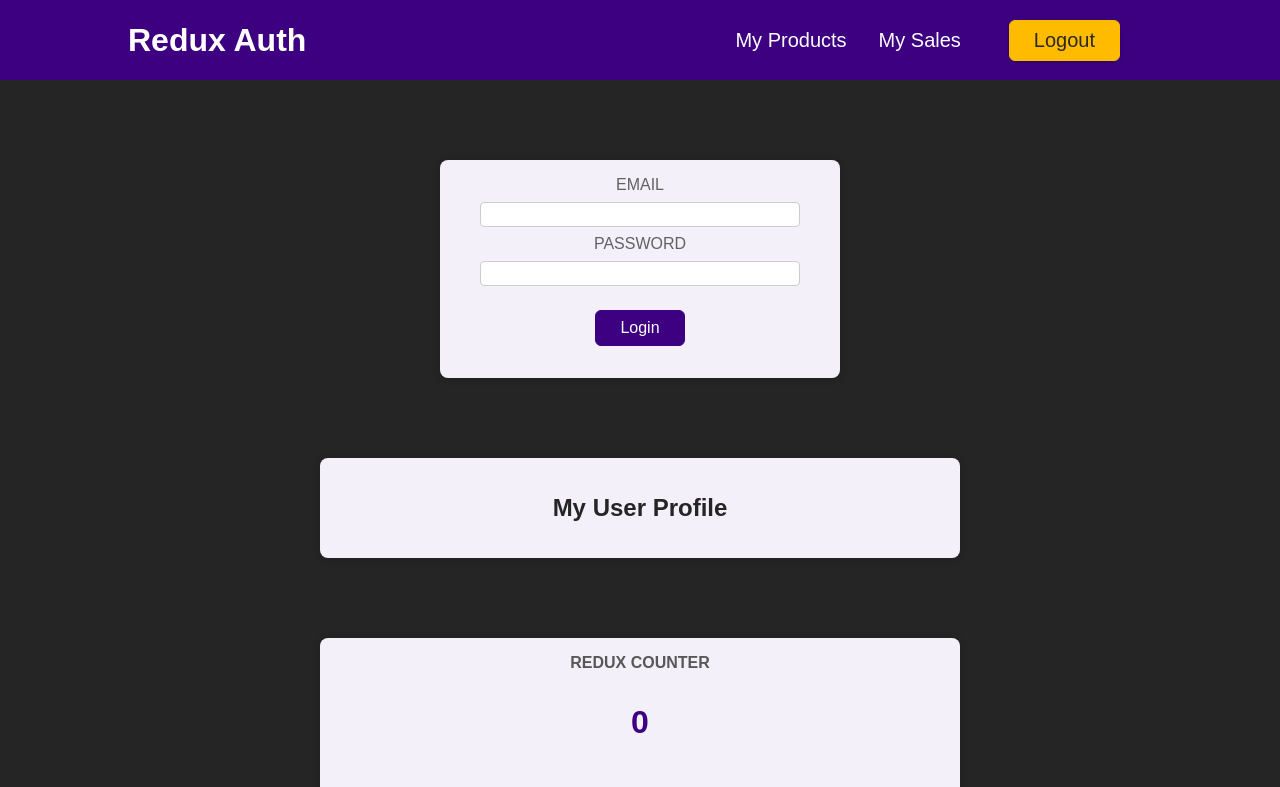
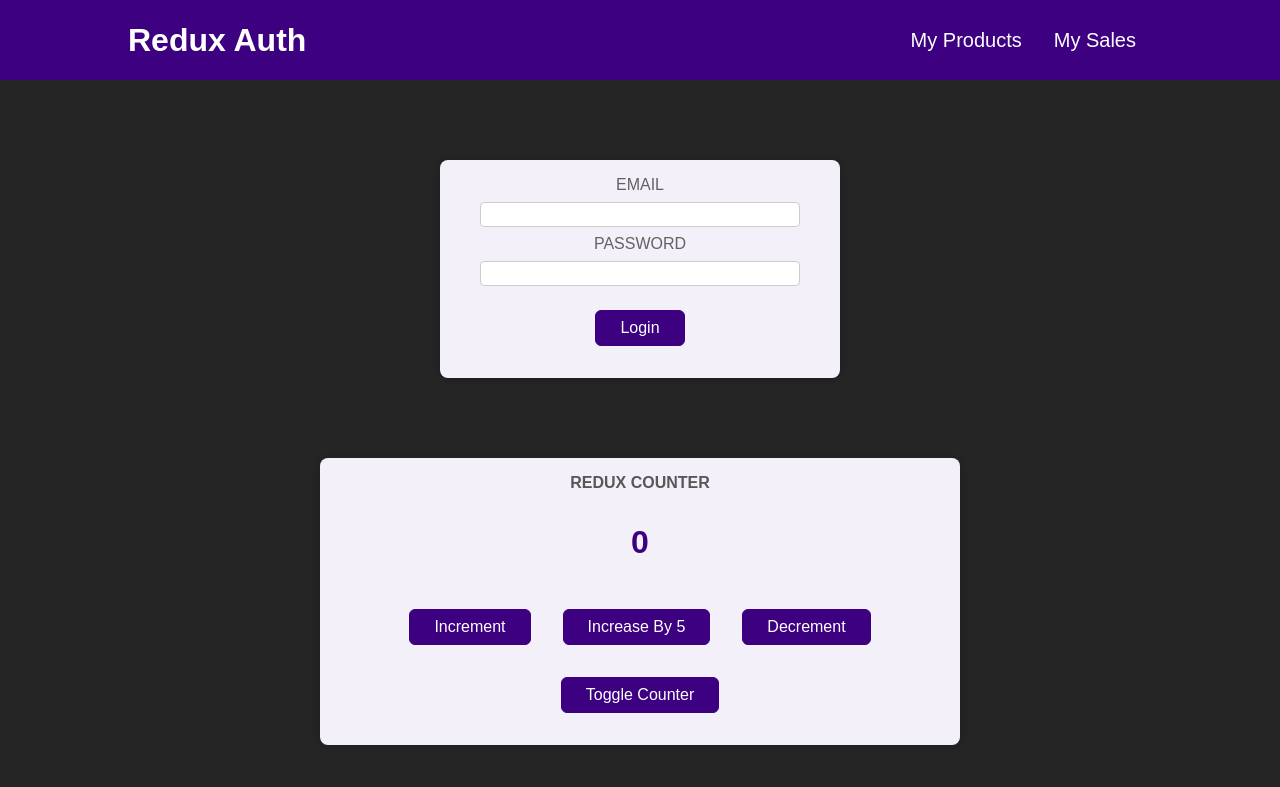
Before and after one commit to riyoneri/state-management--react, a React (Create React App) app in the folder 02 - redux-counter/: page / in a window 1280 px wide. Shown: the top 787 px of the page. Built offline with nearby package versions, Linux system fonts and the light colour scheme.

Commit message:
feat: add auth functionality to all app[redux]

```diff
--- a/02 - redux-counter/src/App.js
+++ b/02 - redux-counter/src/App.js
@@ -3,13 +3,16 @@ import Counter from "./components/Counter";
 import Header from "./components/Header";
 import Auth from "./components/Auth";
 import UserProfile from "./components/UserProfile";
+import { useSelector } from "react-redux";
 
 function App() {
+  const isAuthenticated = useSelector((state) => state.auth.isAuthenticated);
+
   return (
     <>
       <Header />
-      <Auth />
-      <UserProfile />
+      {!isAuthenticated && <Auth />}
+      {isAuthenticated && <UserProfile />}
       <Counter />
     </>
   );
--- a/02 - redux-counter/src/components/Auth.js
+++ b/02 - redux-counter/src/components/Auth.js
@@ -1,17 +1,27 @@
-import classes from './Auth.module.css';
+import classes from "./Auth.module.css";
+
+import { authActions } from "../store/auth-slice";
+import { useDispatch } from "react-redux";
 
 const Auth = () => {
+  const dispatch = useDispatch();
+
+  const handleSubmit = (e) => {
+    e.preventDefault();
+    dispatch(authActions.login());
+  };
+
   return (
     <main className={classes.auth}>
       <section>
-        <form>
+        <form onSubmit={handleSubmit}>
           <div className={classes.control}>
-            <label htmlFor='email'>Email</label>
-            <input type='email' id='email' />
+            <label htmlFor="email">Email</label>
+            <input type="email" id="email" />
           </div>
           <div className={classes.control}>
-            <label htmlFor='password'>Password</label>
-            <input type='password' id='password' />
+            <label htmlFor="password">Password</label>
+            <input type="password" id="password" />
           </div>
           <button>Login</button>
         </form>
--- a/02 - redux-counter/src/components/Header.js
+++ b/02 - redux-counter/src/components/Header.js
@@ -1,20 +1,27 @@
-import classes from './Header.module.css';
+import classes from "./Header.module.css";
+
+import { authActions } from "../store/auth-slice";
+import { useSelector, useDispatch } from "react-redux";
 
 const Header = () => {
+  const dispatch = useDispatch();
+  const isAuthenticated = useSelector((state) => state.auth.isAuthenticated);
   return (
     <header className={classes.header}>
       <h1>Redux Auth</h1>
       <nav>
         <ul>
           <li>
-            <a href='/'>My Products</a>
+            <a href="/">My Products</a>
           </li>
           <li>
-            <a href='/'>My Sales</a>
+            <a href="/">My Sales</a>
           </li>
-          <li>
-            <button>Logout</button>
-          </li>
+          {isAuthenticated && (
+            <li onClick={() => dispatch(authActions.logout())}>
+              <button>Logout</button>
+            </li>
+          )}
         </ul>
       </nav>
     </header>
```
